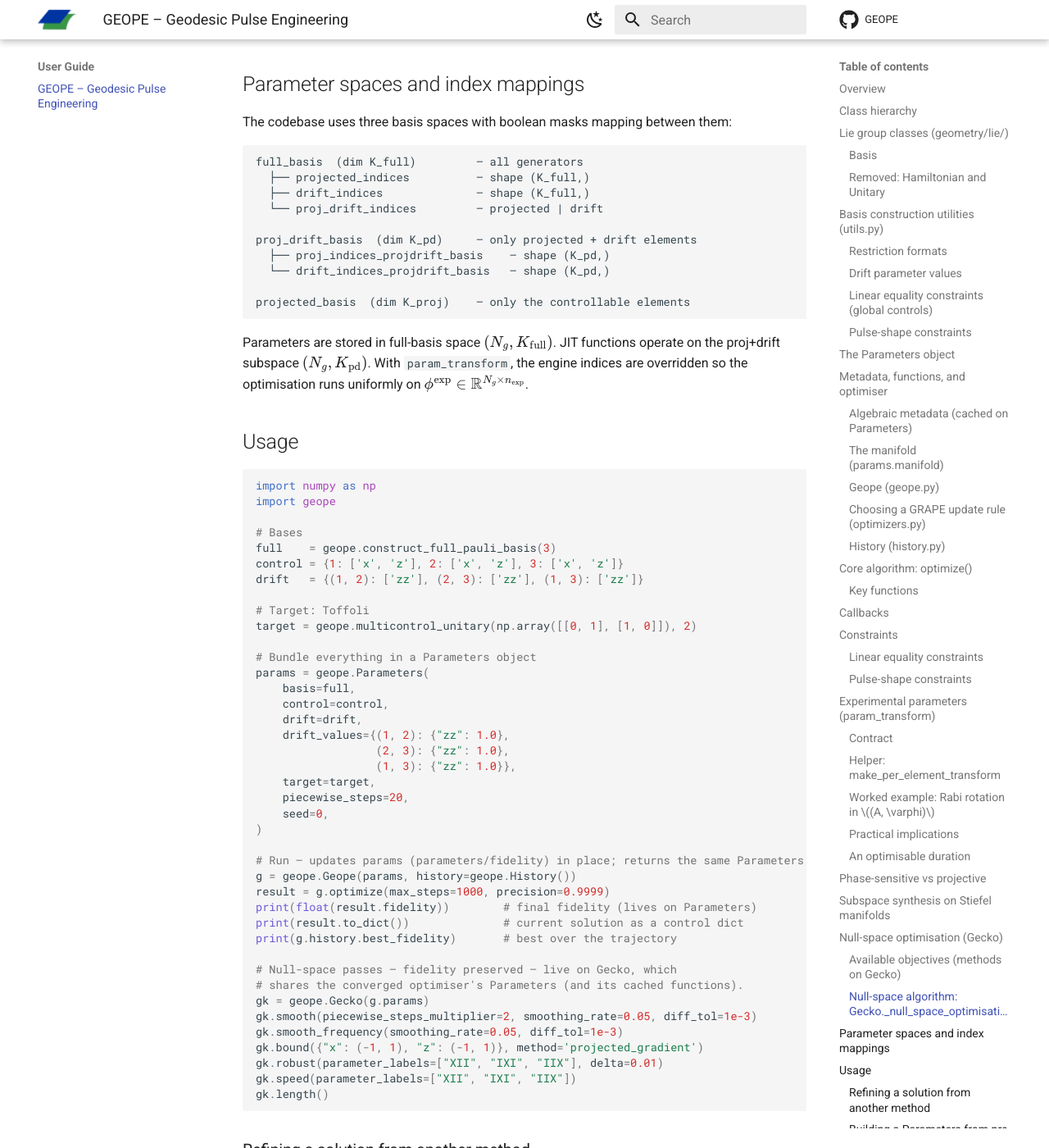
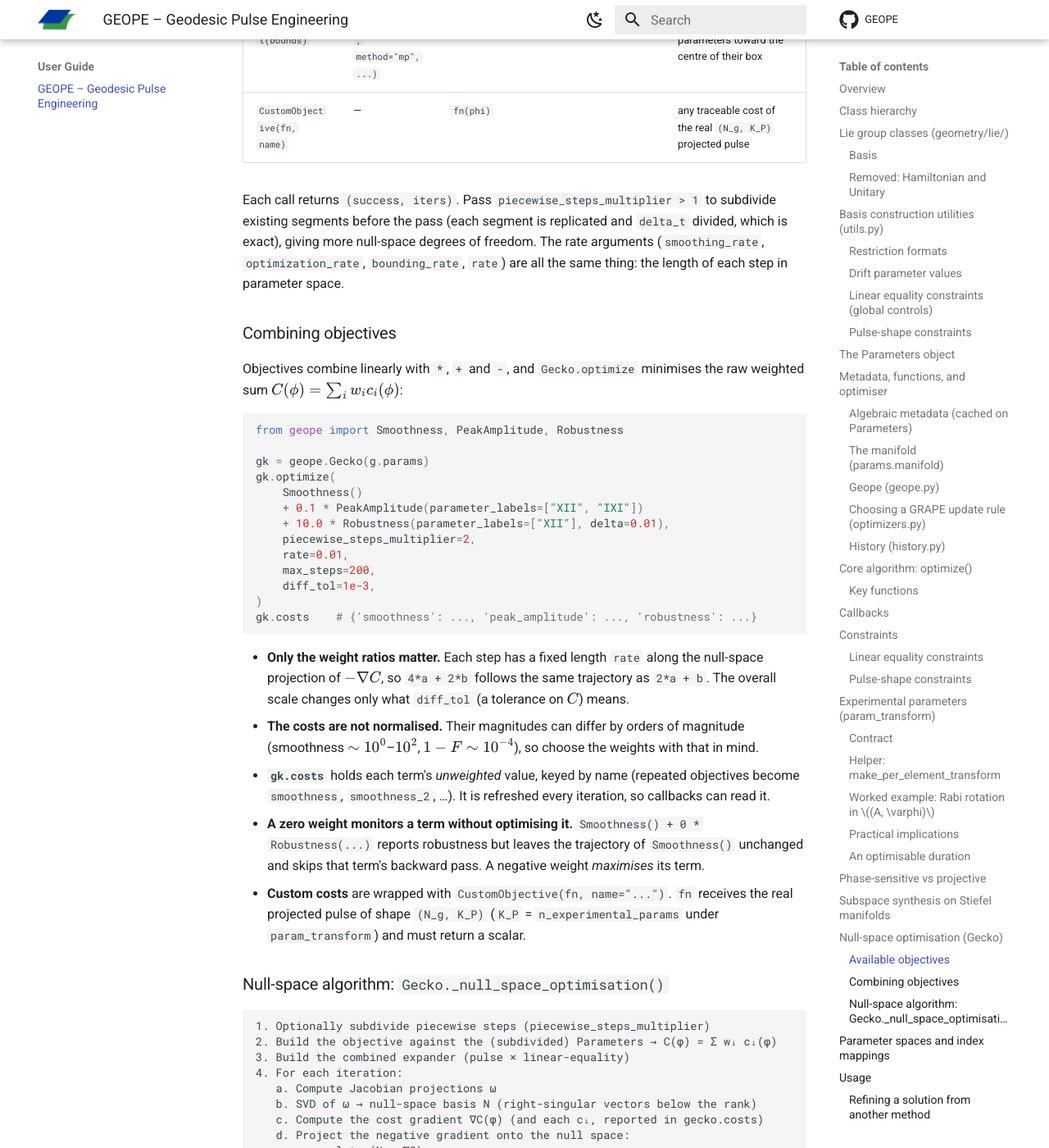
Before and after one commit to dyylan/geope, an MkDocs documentation site: the page built from docs/user_guide.md, in a window 1280 px wide and 1400 px high, scrolled down 27143 px. Shown: the whole window at 82% size. Built offline with MkDocs 1.6.1 and Material for MkDocs 9.7.7, drawn with Linux system fonts in a browser that asks for light colours; comment, search, counter and statistics services are not loaded; some of the changed text lies outside the part shown.

Commit message:
update docs

````diff
--- a/docs/user_guide.md
+++ b/docs/user_guide.md
@@ -595,7 +595,7 @@
 
 ## Callbacks
 
-`Geope.optimize`, `Grape.optimize` and every `Gecko` post-processing method (`smooth`, `smooth_frequency`, `filter_frequency`, `speed`, `length`, `robust`, `bound`) accept a `callbacks` argument — a single callable, or a list/tuple of callables — invoked at the **end of every step** (after the state update and, for `Geope`, after pulse-template enforcement). Use them to log, plot, checkpoint, implement custom early-stopping, or drive dynamic behaviour.
+`Geope.optimize`, `Grape.optimize` and every `Gecko` post-processing method (`optimize`, `smooth`, `smooth_frequency`, `filter_frequency`, `speed`, `length`, `robust`, `bound`) accept a `callbacks` argument — a single callable, or a list/tuple of callables — invoked at the **end of every step** (after the state update and, for `Geope`, after pulse-template enforcement). Use them to log, plot, checkpoint, implement custom early-stopping, or drive dynamic behaviour.
 
 Each callback has the signature:
 
@@ -610,7 +610,7 @@
 
 **Stopping semantics.** All callbacks run every step (so their side-effects always execute), then the loop **stops if any callback returns a falsy value** (`False`, `None`, `0`, …). The loop continues only while *every* callback returns truthy — so a pure logging callback **must** `return True`.
 
-> For `Gecko`, callbacks fire once per null-space iteration. During the loop the running geometry is visible via `optimizer.params.parameters`; `optimizer.params.fidelity` and `optimizer.step_size` are finalised only after the loop returns. `Gecko`'s `History` still records only at the start and end of a pass.
+> For `Gecko`, callbacks fire once per null-space iteration. During the loop the running geometry is visible via `optimizer.params.parameters` and each objective term's value via `optimizer.costs`; `optimizer.params.fidelity` and `optimizer.step_size` are finalised only after the loop returns. `Gecko`'s `History` still records only at the start and end of a pass.
 
 Example — custom early stopping plus logging:
 
@@ -848,35 +848,68 @@
 
 When you pass a `Geope`'s `params`, the `Parameters` object is shared with that `Geope`, so a pass with `piecewise_steps_multiplier > 1` advances the shared state forward (`params.parameters` and `params.piecewise_steps` move to the new count together).
 
-### Available objectives (methods on `Gecko`)
+### Available objectives
 
-| Method | Cost minimised | Purpose |
-|--------|----------------|---------|
-| `smooth(...)` | $\sum_g \|\phi_{g+1} - \phi_g\|^2$ | reduce variation across segments |
-| `smooth_frequency(...)` | $\sum_{m \ge 1, k}|\widehat{\phi_k}(m)|^2$ | suppress high-frequency content (DC excluded) |
-| `filter_frequency(filter_fn, ...)` | $\|\widehat\phi - \mathcal{F}(\widehat\phi)\|^2$ | drive $\phi$ toward a user-defined filtered version (= $L^2$ distance by Parseval) |
-| `speed(parameter_*, ...)` | $\max_{g, k \in P}|\phi_{g,k}|$ | reduce peak control amplitude |
-| `length(parameter_*, ...)` | $\sum_g \sqrt{\sum_{k \in P}\phi_{g,k}^2 + \|d_g\|^2}$ | reduce total pulse length (drift contribution included) |
-| `robust(parameter_*, delta, num_samples, ...)` | $1 - \min_{\delta \in [-\Delta,+\Delta]^{|P|}} F$ | maximise worst-case fidelity under uniform δ perturbations |
-| `bound(bounds, method, ...)` | $\max(\phi - u_b, l_b - \phi)$ | enforce a box constraint via `'projected_gradient'` / `'pg'` or `'mid_point'` / `'mp'` |
+Each cost is an **objective** object in `geope.objectives` (also exported at the top level). The `Gecko` methods are shorthands that run one of them on its own.
 
-Each returns `(success, iters)`. Pass `piecewise_steps_multiplier > 1` to subdivide existing segments before the pass (linear interpolation), giving more null-space degrees of freedom.
+| Objective | Method shorthand | Cost minimised | Purpose |
+|-----------|------------------|----------------|---------|
+| `Smoothness()` | `smooth(...)` | $\|\phi_0\|^2 + \sum_g \|\phi_{g+1} - \phi_g\|^2 + \|\phi_{N_g-1}\|^2$ | reduce variation across segments (the pulse is zero-padded at both ends, so abrupt switch-on/off is penalised too) |
+| `SpectralPower()` | `smooth_frequency(...)` | $\sum_{m \ge 1, k}|\widehat{\phi_k}(m)|^2$ (mean) | suppress high-frequency content (DC excluded) |
+| `FrequencyFilter(filter_fn)` | `filter_frequency(filter_fn, ...)` | $\|\widehat\phi - \mathcal{F}(\widehat\phi)\|^2$ | drive $\phi$ toward a user-defined filtered version (= $L^2$ distance by Parseval) |
+| `PeakAmplitude(parameter_*)` | `speed(parameter_*, ...)` | $\max_{g, k \in P}|\phi_{g,k}|$ | reduce peak control amplitude |
+| `PulseLength(parameter_*)` | `length(parameter_*, ...)` | $\sum_g \sqrt{\sum_{k \in P}\phi_{g,k}^2 + \|d_g\|^2}$ | reduce total pulse length (drift contribution included) |
+| `Robustness(parameter_*, delta, num_samples)` | `robust(parameter_*, delta, num_samples, ...)` | $1 - \min_{\delta \in [-\Delta,+\Delta]^{|P|}} F$ | maximise worst-case fidelity under uniform δ perturbations |
+| `BoundViolation(bounds)` | `bound(bounds, method="pg", ...)` | $\max(\phi - u_b, l_b - \phi)$ | push parameters into a box |
+| `BoundMidpoint(bounds)` | `bound(bounds, method="mp", ...)` | $\sum_{\text{bounded}} ((\phi - m_b)/\hat r_b)^2$ | pull bounded parameters toward the centre of their box |
+| `CustomObjective(fn, name)` | — | `fn(phi)` | any traceable cost of the real `(N_g, K_P)` projected pulse |
+
+Each call returns `(success, iters)`. Pass `piecewise_steps_multiplier > 1` to subdivide existing segments before the pass (each segment is replicated and `delta_t` divided, which is exact), giving more null-space degrees of freedom. The rate arguments (`smoothing_rate`, `optimization_rate`, `bounding_rate`, `rate`) are all the same thing: the length of each step in parameter space.
+
+### Combining objectives
+
+Objectives combine linearly with `*`, `+` and `-`, and `Gecko.optimize` minimises the raw weighted sum $C(\phi) = \sum_i w_i c_i(\phi)$:
+
+```python
+from geope import Smoothness, PeakAmplitude, Robustness
+
+gk = geope.Gecko(g.params)
+gk.optimize(
+    Smoothness()
+    + 0.1 * PeakAmplitude(parameter_labels=["XII", "IXI"])
+    + 10.0 * Robustness(parameter_labels=["XII"], delta=0.01),
+    piecewise_steps_multiplier=2,
+    rate=0.01,
+    max_steps=200,
+    diff_tol=1e-3,
+)
+gk.costs    # {'smoothness': ..., 'peak_amplitude': ..., 'robustness': ...}
+```
+
+- **Only the weight ratios matter.** Each step has a fixed length `rate` along the null-space projection of $-\nabla C$, so `4*a + 2*b` follows the same trajectory as `2*a + b`. The overall scale changes only what `diff_tol` (a tolerance on $C$) means.
+- **The costs are not normalised.** Their magnitudes can differ by orders of magnitude (smoothness $\sim 10^0$–$10^2$, $1-F \sim 10^{-4}$), so choose the weights with that in mind.
+- **`gk.costs`** holds each term's *unweighted* value, keyed by name (repeated objectives become `smoothness`, `smoothness_2`, …). It is refreshed every iteration, so callbacks can read it.
+- **A zero weight monitors a term without optimising it.** `Smoothness() + 0 * Robustness(...)` reports robustness but leaves the trajectory of `Smoothness()` unchanged and skips that term's backward pass. A negative weight *maximises* its term.
+- **Custom costs** are wrapped with `CustomObjective(fn, name="...")`. `fn` receives the real projected pulse of shape `(N_g, K_P)` (`K_P` = `n_experimental_params` under `param_transform`) and must return a scalar.
 
 ### Null-space algorithm: `Gecko._null_space_optimisation()`
 
 ```
 1. Optionally subdivide piecewise steps (piecewise_steps_multiplier)
-2. Build the combined expander (pulse × linear-equality)
-3. For each iteration:
+2. Build the objective against the (subdivided) Parameters → C(φ) = Σ wᵢ cᵢ(φ)
+3. Build the combined expander (pulse × linear-equality)
+4. For each iteration:
    a. Compute Jacobian projections ω
    b. SVD of ω → null-space basis N (right-singular vectors below the rank)
-   c. Compute the cost gradient ∇C(φ)
+   c. Compute the cost gradient ∇C(φ) (and each cᵢ, reported in gecko.costs)
    d. Project the negative gradient onto the null space:
         x = lstsq(N, -∇C)
    e. Step: φ ← φ + rate · N·x / ||x||
    f. Enforce pulse templates if applicable
    g. Recompute fidelity (preserved to first order)
 ```
+
+If the objective fails to build (an unknown label, label-keyed bounds under `param_transform`), the subdivision of step 1 is undone before the error propagates.
 
 ## Parameter spaces and index mappings
 
@@ -940,6 +973,9 @@
 gk.robust(parameter_labels=["XII", "IXI", "IIX"], delta=0.01)
 gk.speed(parameter_labels=["XII", "IXI", "IIX"])
 gk.length()
+
+# …or several objectives at once, as a weighted sum.
+gk.optimize(geope.Smoothness() + 0.1 * geope.PulseLength(), rate=0.05, diff_tol=1e-3)
 ```
 
 ### Refining a solution from another method
````
Also changed, not shown: docs/api/gecko.md (+2 -16 lines), docs/api/index.md (+1 -1 lines), docs/index.md (+1 -1 lines).
